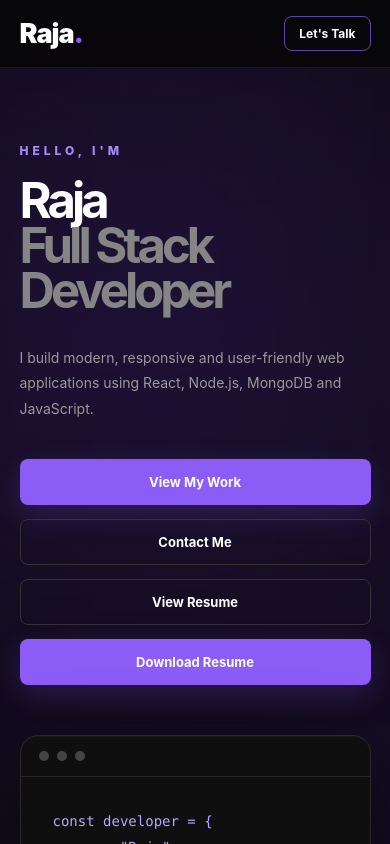
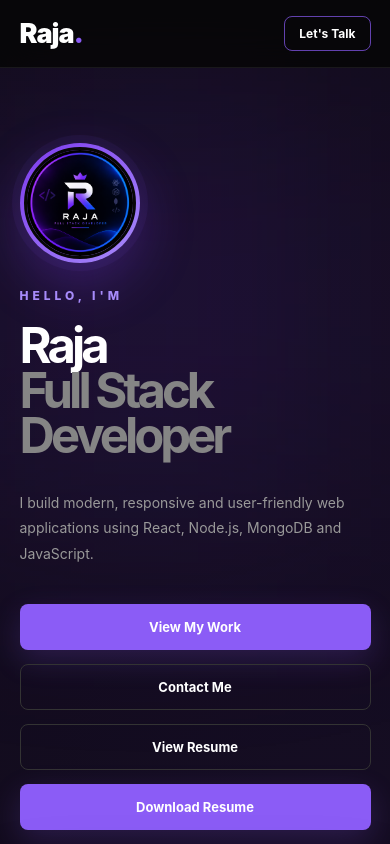
Before and after one commit to rajar2992638-gif/portfolio, a React (Vite) app in the folder frontend/: page / in a window 390 px wide. Shown: the top 844 px of the page. Built offline with nearby package versions, Linux system fonts and the light colour scheme.

Commit message:
Update portfolio and add profile image

```diff
--- a/frontend/src/App.css
+++ b/frontend/src/App.css
@@ -1,4 +1,3 @@
-
 /* =====================================================
    GLOBAL
 ===================================================== */
@@ -187,6 +186,66 @@ button {
   max-width: 720px;
 }
 
+
+/* =====================================================
+   PROFILE IMAGE
+===================================================== */
+
+.profile-image-container {
+  width: 170px;
+  height: 170px;
+
+  margin-bottom: 28px;
+
+  display: flex;
+  align-items: center;
+  justify-content: center;
+
+  border-radius: 50%;
+
+  background: linear-gradient(
+    135deg,
+    #7c3aed,
+    #a78bfa
+  );
+
+  padding: 4px;
+
+  box-shadow:
+    0 0 0 8px rgba(139, 92, 246, 0.06),
+    0 20px 55px rgba(124, 58, 237, 0.30);
+
+  transition: 0.35s ease;
+}
+
+.profile-image-container:hover {
+  transform: translateY(-5px) scale(1.03);
+
+  box-shadow:
+    0 0 0 10px rgba(139, 92, 246, 0.08),
+    0 25px 65px rgba(124, 58, 237, 0.40);
+}
+
+.profile-image {
+  width: 100%;
+  height: 100%;
+
+  display: block;
+
+  object-fit: cover;
+
+  border-radius: 50%;
+
+  border: 4px solid #070707;
+
+  background: #111111;
+}
+
+
+/* =====================================================
+   HERO TEXT
+===================================================== */
+
 .eyebrow {
   margin-bottom: 20px;
 
@@ -1116,9 +1175,6 @@ button {
   margin-top: 42px;
 }
 
-
-/* Contact card */
-
 .contact-details p {
   position: relative;
 
@@ -1188,7 +1244,7 @@ button {
 }
 
 
-/* Mobile */
+/* Phone */
 
 .contact-details p:nth-child(1)::before {
   content: "☎";
@@ -1425,6 +1481,19 @@ footer p {
     gap: 50px;
 
     padding: 75px 5%;
+  }
+
+  /* Mobile Profile Image */
+
+  .profile-image-container {
+    width: 135px;
+    height: 135px;
+
+    margin-bottom: 25px;
+  }
+
+  .profile-image {
+    border-width: 3px;
   }
 
   .hero h1 {
@@ -1642,6 +1711,11 @@ footer p {
 
 @media (max-width: 400px) {
 
+  .profile-image-container {
+    width: 120px;
+    height: 120px;
+  }
+
   .hero h1 {
     font-size: 49px;
   }
--- a/frontend/src/App.jsx
+++ b/frontend/src/App.jsx
@@ -6,6 +6,7 @@ function App() {
 
   return (
     <div className="app">
+
       {/* NAVBAR */}
       <nav className="navbar">
         <a href="#home" className="logo">
@@ -28,9 +29,21 @@ function App() {
       </nav>
 
       <main>
+
         {/* HOME */}
         <section id="home" className="hero">
+
           <div className="hero-content">
+
+            {/* PROFILE IMAGE */}
+            <div className="profile-image-container">
+              <img
+                src="/profile.png"
+                alt="Raja - Full Stack Developer"
+                className="profile-image"
+              />
+            </div>
+
             <p className="eyebrow">HELLO, I'M</p>
 
             <h1>
@@ -45,6 +58,7 @@ function App() {
             </p>
 
             <div className="hero-buttons">
+
               <a href="#projects" className="primary-button">
                 View My Work
               </a>
@@ -53,7 +67,7 @@ function App() {
                 Contact Me
               </a>
 
-              {/* RESUME BUTTONS */}
+              {/* VIEW RESUME */}
               <a
                 href="/resume.pdf"
                 target="_blank"
@@ -63,6 +77,7 @@ function App() {
                 View Resume
               </a>
 
+              {/* DOWNLOAD RESUME */}
               <a
                 href="/resume.pdf"
                 download="Raja-Full-Stack-Developer-Resume.pdf"
@@ -70,11 +85,14 @@ function App() {
               >
                 Download Resume
               </a>
+
             </div>
           </div>
 
+          {/* CODE CARD */}
           <div className="hero-card">
             <div className="code-window">
+
               <div className="window-top">
                 <span></span>
                 <span></span>
@@ -92,21 +110,29 @@ function App() {
   ],
   passion: "Building Web Apps"
 };`}</pre>
+
             </div>
           </div>
+
         </section>
+
 
         {/* ABOUT */}
         <section id="about" className="section about">
+
           <div className="section-heading">
             <p>ABOUT ME</p>
             <h2>Turning Ideas Into Digital Experiences</h2>
           </div>
 
           <div className="about-content">
-            <div className="about-number">01</div>
+
+            <div className="about-number">
+              01
+            </div>
 
             <div>
+
               <p>
                 I am a B.Sc Computer Science student at Madura College with
                 a strong interest in Full Stack Development and modern web
@@ -122,18 +148,23 @@ function App() {
                 My goal is to continuously improve my technical skills and
                 build useful products that solve real-world problems.
               </p>
+
             </div>
           </div>
+
         </section>
+
 
         {/* SKILLS */}
         <section id="skills" className="section">
+
           <div className="section-heading">
             <p>MY SKILLS</p>
             <h2>Technologies I Work With</h2>
           </div>
 
           <div className="skills-grid">
+
             <div className="skill-card">
               <div className="skill-icon">01</div>
               <h3>Frontend</h3>
@@ -157,20 +188,27 @@ function App() {
               <h3>Programming</h3>
               <p>JavaScript and Python</p>
             </div>
+
           </div>
+
         </section>
+
 
         {/* PROJECTS */}
         <section id="projects" className="section projects">
+
           <div className="section-heading">
             <p>MY PROJECTS</p>
             <h2>Things I've Built</h2>
           </div>
 
           <div className="projects-grid">
+
             {/* PROJECT 01 */}
             <div className="project-card">
+
               <div className="project-info">
+
                 <span className="project-label">
                   FULL STACK PROJECT
                 </span>
@@ -191,23 +229,37 @@ function App() {
                   <span>MongoDB</span>
                 </div>
 
-                <a href="#" className="project-link">
+                <a
+                  href="#"
+                  className="project-link"
+                >
                   View Project →
                 </a>
+
               </div>
 
               <div className="project-visual">
-                <div className="project-logo">R</div>
+
+                <div className="project-logo">
+                  R
+                </div>
 
                 <h4>Raja E-Commerce</h4>
 
-                <p>Online Shopping Web Application</p>
+                <p>
+                  Online Shopping Web Application
+                </p>
+
               </div>
+
             </div>
+
 
             {/* PROJECT 02 */}
             <div className="project-card">
+
               <div className="project-info">
+
                 <span className="project-label">
                   SOCIAL MEDIA PROJECT
                 </span>
@@ -228,39 +280,60 @@ function App() {
                   <span>MongoDB</span>
                 </div>
 
-                <a href="#" className="project-link">
+                <a
+                  href="#"
+                  className="project-link"
+                >
                   View Project →
                 </a>
+
               </div>
 
               <div className="project-visual">
-                <div className="project-logo">C✦</div>
+
+                <div className="project-logo">
+                  C✦
+                </div>
 
                 <h4>Connectly</h4>
 
-                <p>Instagram-Inspired Social Media App</p>
+                <p>
+                  Instagram-Inspired Social Media App
+                </p>
+
               </div>
+
             </div>
+
           </div>
+
         </section>
+
 
         {/* EDUCATION */}
         <section id="education" className="section education">
+
           <div className="section-heading">
             <p>EDUCATION</p>
             <h2>My Academic Journey</h2>
           </div>
 
           <div className="education-card">
-            <div className="education-year">CURRENT</div>
+
+            <div className="education-year">
+              CURRENT
+            </div>
 
             <div>
+
               <div className="degree-title">
+
                 <div className="barcode"></div>
 
                 <h3>B.Sc Computer Science</h3>
 
                 <div className="barcode"></div>
+
               </div>
 
               <h4>Madura College</h4>
@@ -269,36 +342,53 @@ function App() {
                 Building a strong foundation in computer science,
                 programming and software development.
               </p>
+
             </div>
+
           </div>
+
         </section>
 
+
         {/* CERTIFICATIONS */}
-        <section id="certifications" className="section certifications">
+        <section
+          id="certifications"
+          className="section certifications"
+        >
+
           <div className="section-heading">
             <p>CERTIFICATIONS</p>
             <h2>My Certificates</h2>
           </div>
 
           <div className="certificates-grid">
+
             {/* CERTIFICATE 01 */}
             <div
               className="certificate-card certificate-clickable"
               onClick={() =>
-                setSelectedCertificate("/certificates/certificate1.jpg")
+                setSelectedCertificate(
+                  "/certificates/certificate1.jpg"
+                )
               }
             >
+
               <div className="certificate-image">
+
                 <img
                   src="/certificates/certificate1.jpg"
                   alt="GUVI Certificate 1"
                 />
+
               </div>
 
               <div className="certificate-content">
+
                 <span>GUVI</span>
 
-                <h3>Full Stack Development Certificate</h3>
+                <h3>
+                  Full Stack Development Certificate
+                </h3>
 
                 <p>
                   Certificate earned through GUVI for successfully
@@ -309,6 +399,7 @@ function App() {
                   className="certificate-link"
                   onClick={(e) => {
                     e.stopPropagation();
+
                     setSelectedCertificate(
                       "/certificates/certificate1.jpg"
                     );
@@ -316,58 +407,86 @@ function App() {
                 >
                   View Certificate →
                 </button>
+
               </div>
+
             </div>
+
           </div>
+
         </section>
+
 
         {/* SERVICES */}
         <section className="section services">
+
           <div className="section-heading">
             <p>WHAT I DO</p>
             <h2>My Development Services</h2>
           </div>
 
           <div className="services-grid">
+
             <div className="service-card">
+
               <span>01</span>
 
-              <h3>Web Development</h3>
+              <h3>
+                Web Development
+              </h3>
 
               <p>
                 Responsive and modern websites using HTML, CSS,
                 JavaScript and React.
               </p>
+
             </div>
 
+
             <div className="service-card">
+
               <span>02</span>
 
-              <h3>Full Stack Applications</h3>
+              <h3>
+                Full Stack Applications
+              </h3>
 
               <p>
                 Complete web applications with frontend, backend,
                 APIs and databases.
               </p>
+
             </div>
 
+
             <div className="service-card">
+
               <span>03</span>
 
-              <h3>UI Development</h3>
+              <h3>
+                UI Development
+              </h3>
 
               <p>
                 Clean, responsive and user-friendly interfaces for
                 web applications.
               </p>
+
             </div>
+
           </div>
+
         </section>
+
 
         {/* CONTACT */}
         <section id="contact" className="section contact">
+
           <div className="contact-box">
-            <p>GET IN TOUCH</p>
+
+            <p>
+              GET IN TOUCH
+            </p>
 
             <h2>
               Let's Build Something
@@ -380,11 +499,15 @@ function App() {
             </p>
 
             <div className="contact-details">
+
               {/* MOBILE */}
               <p>
                 <strong>Mobile:</strong>{" "}
-                <a href="tel:6383397302">6383397302</a>
+                <a href="tel:6383397302">
+                  6383397302
+                </a>
               </p>
+
 
               {/* EMAIL */}
               <p>
@@ -394,9 +517,11 @@ function App() {
                 </a>
               </p>
 
+
               {/* GITHUB */}
               <p>
                 <strong>GitHub:</strong>{" "}
+
                 <a
                   href="https://github.com/rajar2992638-gif"
                   target="_blank"
@@ -404,11 +529,14 @@ function App() {
                 >
                   github.com/rajar2992638-gif
                 </a>
+
               </p>
+
 
               {/* LINKEDIN */}
               <p>
                 <strong>LinkedIn:</strong>{" "}
+
                 <a
                   href="https://www.linkedin.com/in/rajar2992638"
                   target="_blank"
@@ -416,53 +544,48 @@ function App() {
                 >
                   LinkedIn Profile
                 </a>
+
               </p>
 
-              {/* RESUME
-              <p>
-                <strong>Resume:</strong>{" "}
-                <a
-                  href="/resume.pdf"
-                  target="_blank"
-                  rel="noopener noreferrer"
-                >
-                  View Resume
-                </a>
-                {" | "}
-                <a
-                  href="/resume.pdf"
-                  download="Raja-Full-Stack-Developer-Resume.pdf"
-                >
-                  Download Resume
-                </a>
-              </p>
-              */}
+            </div>
 
+          </div>
 
-            </div>
-          </div>
         </section>
+
       </main>
+
 
       {/* FOOTER */}
       <footer>
+
         <div>
+
           <strong>
             Raja<span>.</span>
           </strong>
 
-          <p>Full Stack Developer</p>
+          <p>
+            Full Stack Developer
+          </p>
+
         </div>
 
-        <p>© 2026 Raja. All rights reserved.</p>
+        <p>
+          © 2026 Raja. All rights reserved.
+        </p>
+
       </footer>
+
 
       {/* CERTIFICATE FULLSCREEN MODAL */}
       {selectedCertificate && (
+
         <div
           className="certificate-modal"
           onClick={() => setSelectedCertificate(null)}
         >
+
           <button
             className="certificate-close"
             onClick={() => setSelectedCertificate(null)}
@@ -476,8 +599,11 @@ function App() {
             className="certificate-fullscreen"
             onClick={(e) => e.stopPropagation()}
           />
+
         </div>
+
       )}
+
     </div>
   );
 }
```
Also changed, not shown: frontend/public/profile.png (added).
